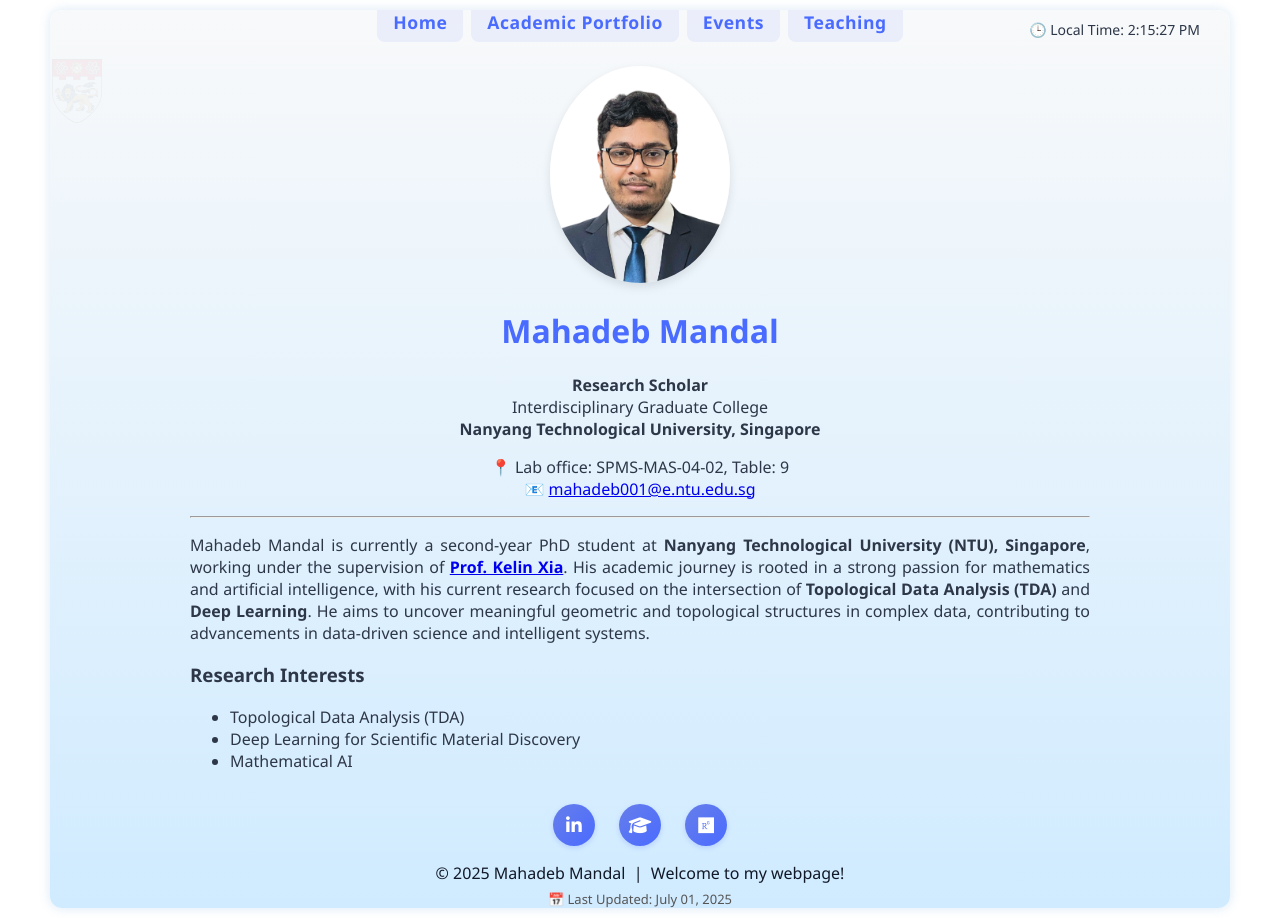
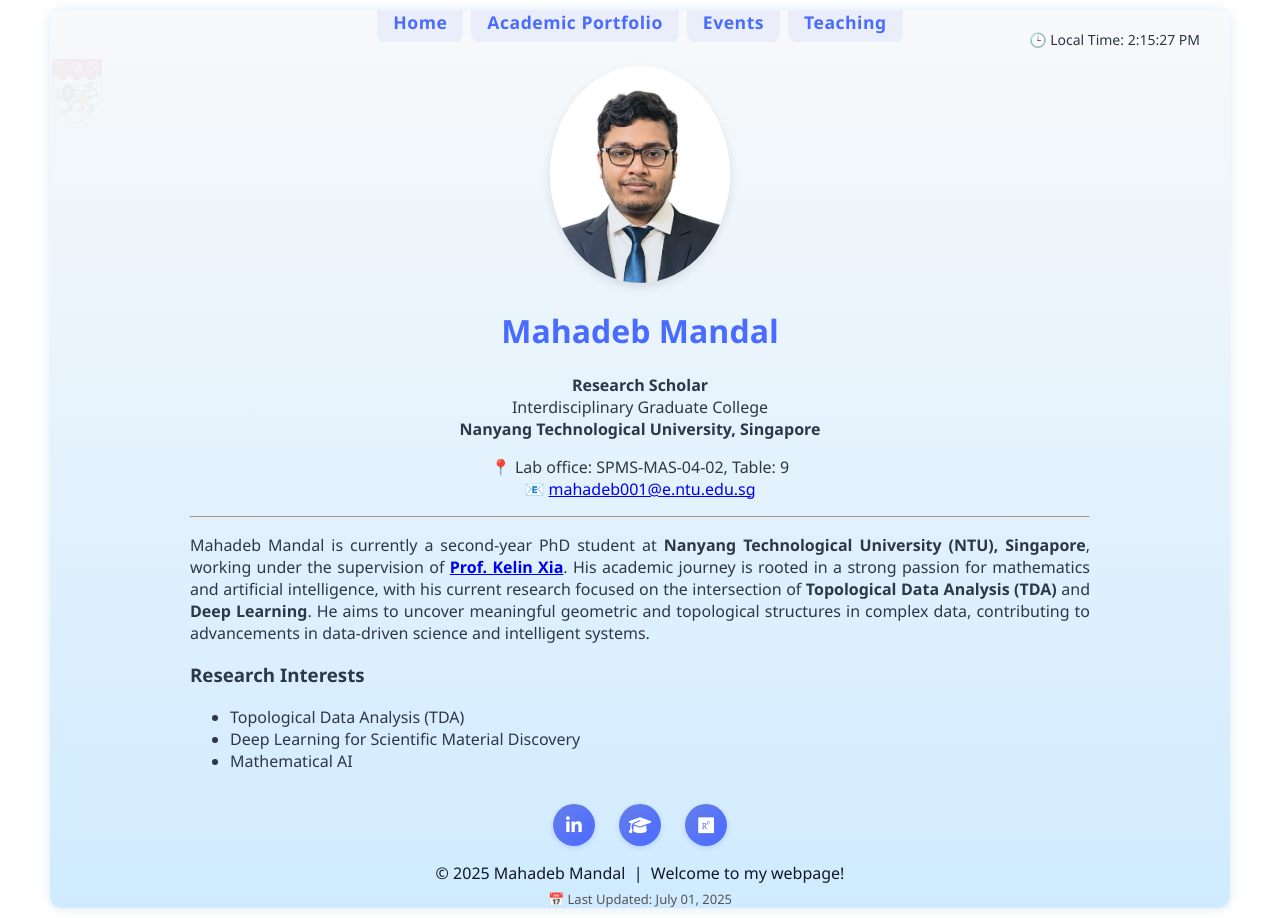
Before and after one commit to mahadeb-ai/mahadeb-ai.github.io, a Jekyll site: the page built from index.md, in a window 1280 px wide. Built offline with Jekyll 4.4.1, drawn with Linux system fonts in a browser that asks for light colours.

Commit message:
Update index.md

```diff
--- a/index.md
+++ b/index.md
@@ -5,7 +5,7 @@
 ---
 
 <!-- ⏱️ Clock in "navbar area" -->
-<div style="position: absolute; top: 20px; right: 80px; font-size: 14px; z-index: 999;">
+<div style="position: absolute; top: 30px; right: 80px; font-size: 14px; z-index: 999;">
   🕒 Local Time: <span id="live-clock"></span>
 </div>
 
```
